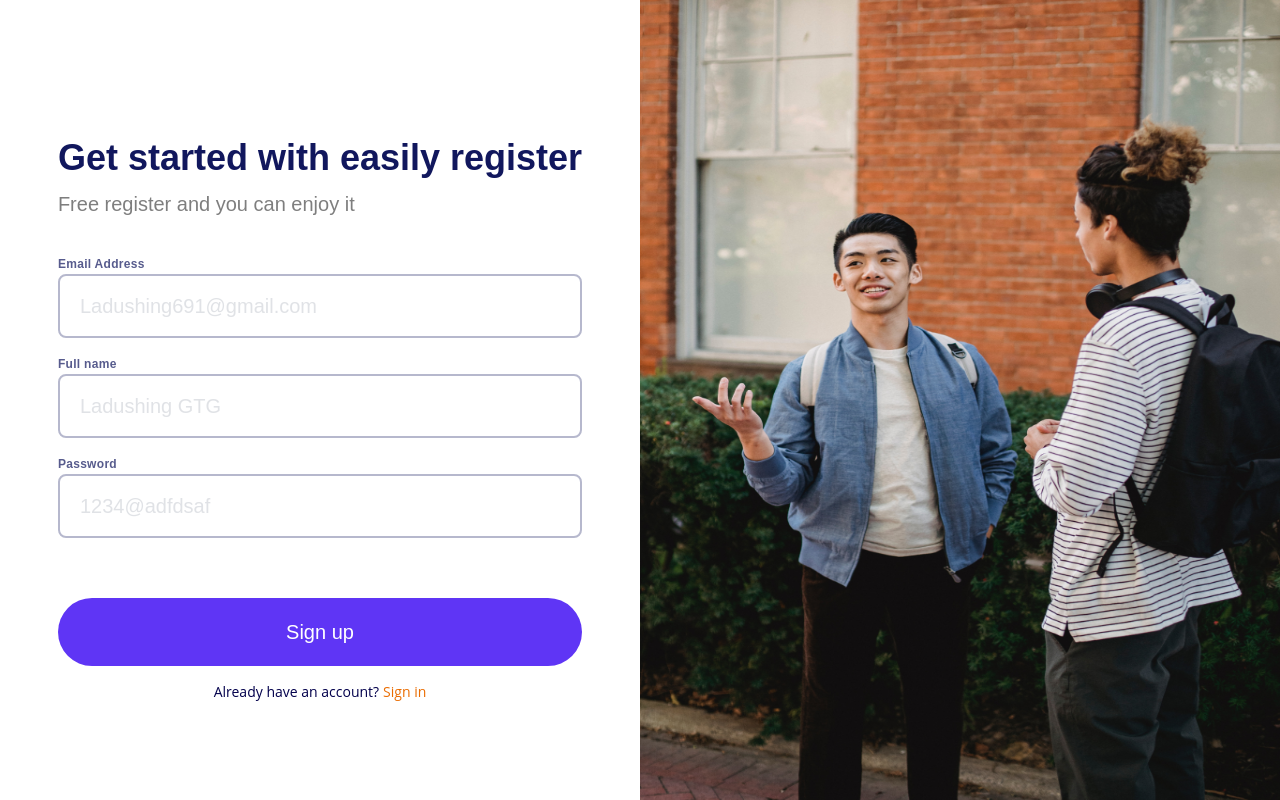
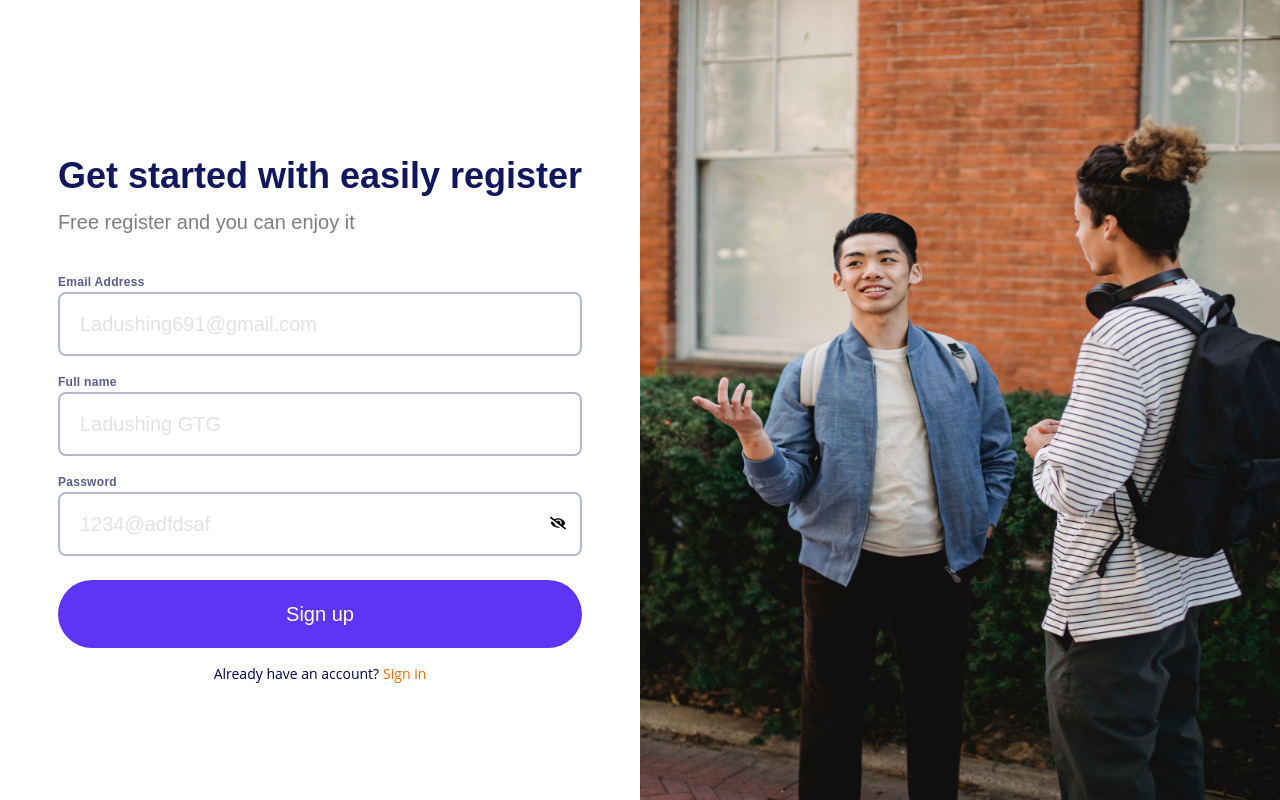
Before and after one commit to Nishat-64bit/-ChattingApp2.0-, a React (Vite) app: page / in a window 1280 px wide. Built offline with nearby package versions, Linux system fonts and the light colour scheme.

Commit message:
handle eye functionality done

```diff
--- a/package.json
+++ b/package.json
@@ -11,7 +11,8 @@
   },
   "dependencies": {
     "react": "^18.2.0",
-    "react-dom": "^18.2.0"
+    "react-dom": "^18.2.0",
+    "react-icons": "^5.2.1"
   },
   "devDependencies": {
     "@types/react": "^18.2.66",
--- a/src/Component/Registration/Registration.jsx
+++ b/src/Component/Registration/Registration.jsx
@@ -1,38 +1,49 @@
 import React, { useState } from "react";
 import RegistrationImg from "../../assets/RegistrationImg.png";
+import { FaRegEye } from "react-icons/fa";
+import { FaEyeSlash } from "react-icons/fa";
+
+
 const Registration = () => {
-    // ================ useState Hook ======================= //
-    const [Email,SetEmail]=useState("")
-    const [FullName,SetFullName]=useState('')
-    const [Password,SetPassword]=useState('')
-    console.log(Password);
+  //? ================ useState Hook ======================= //
+  const [Email, SetEmail] = useState("");
+  const [FullName, SetFullName] = useState("");
+  const [Password, SetPassword] = useState("");
+  const [Eye,setEye]=useState(false); // use state value = Eye
+  //console.log(Password);
   // SetEmail("Mahmudur Nishat")
   //console.log(Email);
   //console.log(FullName)
-   // ================ useState Hook ======================= //
+  //? ================ useState Hook ======================= //
 
-   // ================ prevent Reload ======================= //
-const handleSubmit= (event)=>{
-    event.preventDefault()
-}
-    // ================ prevent Reload ======================= //
+  //!  ================ prevent Reload ======================= //
+  const handleSubmit = (event) => {
+    event.preventDefault();
+  };
+  //! ================ prevent Reload ======================= //
 
   // ======================= Handle Email Functionality ========================= //
- const HandleEmail = (event)=>{
-    SetEmail(event.target.value);
- }
+  //  const HandleEmail = (event)=>{
+  //     SetEmail(event.target.value);
+  //  }
   // ======================= Handle Email Functionality ========================= //
   // ======================= Handle Name Functionality ========================= //
-const HandleName = (event)=>{
-    SetFullName(event.target.value)
-}
+  // const HandleName = (event)=>{
+  //     SetFullName(event.target.value)
+  // }
   // ======================= Handle Name Functionality ========================= //
 
   // ======================= Handle Password Functionality ========================= //
-const HandlePassword=(event)=>{
-    SetPassword(event.target.value)
+  // const HandlePassword=(event)=>{
+  //     SetPassword(event.target.value)
+  // }
+  // ======================= Handle Password Functionality ========================= //
+  //? ======================= Handle eye Functionality ========================= //
+      const handleEye=()=>{
+        setEye(!Eye)
+        // console.log(Eye);
       }
-// ======================= Handle Password Functionality ========================= //
+  //? ======================= Handle eye Functionality ========================= //
 
   return (
     <>
@@ -48,55 +59,101 @@ const HandlePassword=(event)=>{
             <form onSubmit={handleSubmit}>
               {/* email start */}
               <div className="my-3">
-                <label htmlFor="Email" className="font-Nunito font-semibold text-[12px] text-dark-blue opacity-70 tracking-wide">Email Address</label>
+                <label
+                  htmlFor="Email"
+                  className="font-Nunito font-semibold text-[12px] text-dark-blue opacity-70 tracking-wide"
+                >
+                  Email Address
+                </label>
                 <input
                   type="email"
                   placeholder="Ladushing691@gmail.com"
                   name="Email"
                   id="Email"
-                autoComplete="off" className="font-Nunito py-4 text-dark-blue text-xl font-medium border-2 border-dark-blue rounded-lg opacity-30 w-full px-5"
-                onChange={HandleEmail}
+                  autoComplete="off"
+                  className="font-Nunito py-4 text-dark-blue text-xl font-medium border-2 border-dark-blue rounded-lg opacity-30 w-full px-5"
+                  // ======================= Handle Email Functionality ========================= //
+                  onChange={(event) => SetEmail(event.target.value)}
+                  // ======================= Handle Email Functionality ========================= //
                 />
               </div>
               {/* email end */}
 
               {/* name start */}
               <div className="my-3">
-                <label htmlFor="fullname" className="font-Nunito font-semibold text-[12px] text-dark-blue opacity-70 tracking-wide">Full name</label>
+                <label
+                  htmlFor="fullname"
+                  className="font-Nunito font-semibold text-[12px] text-dark-blue opacity-70 tracking-wide"
+                >
+                  Full name
+                </label>
                 <input
                   type="text"
                   placeholder="Ladushing GTG"
                   name="fullname"
                   id="fullname"
-                autoComplete="off" className="font-Nunito py-4 text-dark-blue text-xl font-medium border-2 border-dark-blue rounded-lg opacity-30 w-full px-5"
-                onChange={HandleName}
+                  autoComplete="off"
+                  className="font-Nunito py-4 text-dark-blue text-xl font-medium border-2 border-dark-blue rounded-lg opacity-30 w-full px-5"
+                  // ======================= Handle Name Functionality ========================= /
+                  onChange={(event) => SetFullName(event.target.value)}
+                  // ======================= Handle Name Functionality ========================= /
                 />
               </div>
               {/* name end */}
 
               {/* password start */}
-                  <div className="my-3">
-                <label htmlFor="Password" className="font-semibold text-[12px] text-dark-blue opacity-70 tracking-wide font-Nunito" >Password</label>
+              <div className="my-3 relative ">
+                <label
+                  htmlFor="Password"
+                  className="font-semibold text-[12px] text-dark-blue opacity-70 tracking-wide font-Nunito"
+                >
+                  Password
+                </label>
                 <input
-                type="password"
+                  type={Eye?"text":"password"}
                   placeholder="1234@adfdsaf"
                   name="Password"
                   id="Password"
-                autoComplete="off" className="py-4 text-dark-blue text-xl font-medium border-2 border-dark-blue rounded-lg opacity-30 w-full px-5 font-Nunito"
-                onChange={HandlePassword}
+                  autoComplete="off"
+                  className="py-4 text-dark-blue text-xl font-medium border-2 border-dark-blue rounded-lg opacity-30 w-full px-5 font-Nunito "
+                  // ======================= Handle Password Functionality ========================= //
+                  onChange={(event) => SetPassword(event.target.value)}
+                  // ======================= Handle Password Functionality ========================= //
                 />
+
+              {/* eye button start */}
+              <div
+                className="absolute top-[53%] right-[3%] "
+                onClick={handleEye}
+              >
+                {Eye?<FaRegEye />:<FaEyeSlash />}
+
               </div>
+              {/* eye button End */}
+              </div>
+
+
               {/* password end */}
 
               {/* button start */}
-                <button type="submit" className="w-full py-5 rounded-[86px] bg-btnColor text-white text-xl font-normal mt-12 font-Nunito">Sign up</button>
+              <button
+                type="submit"
+                className="w-full py-5 rounded-[86px] bg-btnColor text-white text-xl font-normal mt-3 font-Nunito"
+              >
+                Sign up
+              </button>
+
               {/* button end */}
             </form>
 
             {/* sign in start */}
-            <h3 className="text-center font-OpenSans font-normal text-[#03014C] text-sm mt-4">Already have an account?<span className="text-[#EA6C00] ml-1 cursor-pointer hover:underline hover:decoration-dark-blue ">Sign in</span></h3>
+            <h3 className="text-center font-OpenSans font-normal text-[#03014C] text-sm mt-4">
+              Already have an account?
+              <span className="text-[#EA6C00] ml-1 cursor-pointer hover:underline hover:decoration-dark-blue ">
+                Sign in
+              </span>
+            </h3>
             {/* sign in End */}
-
           </div>
         </div>
         <div className=" w-1/2 h-fullvh">
```
Also changed, not shown: 2 other files (tests, documents, lock files or other folders). Lines whose indentation alone changed are shown as unchanged.
